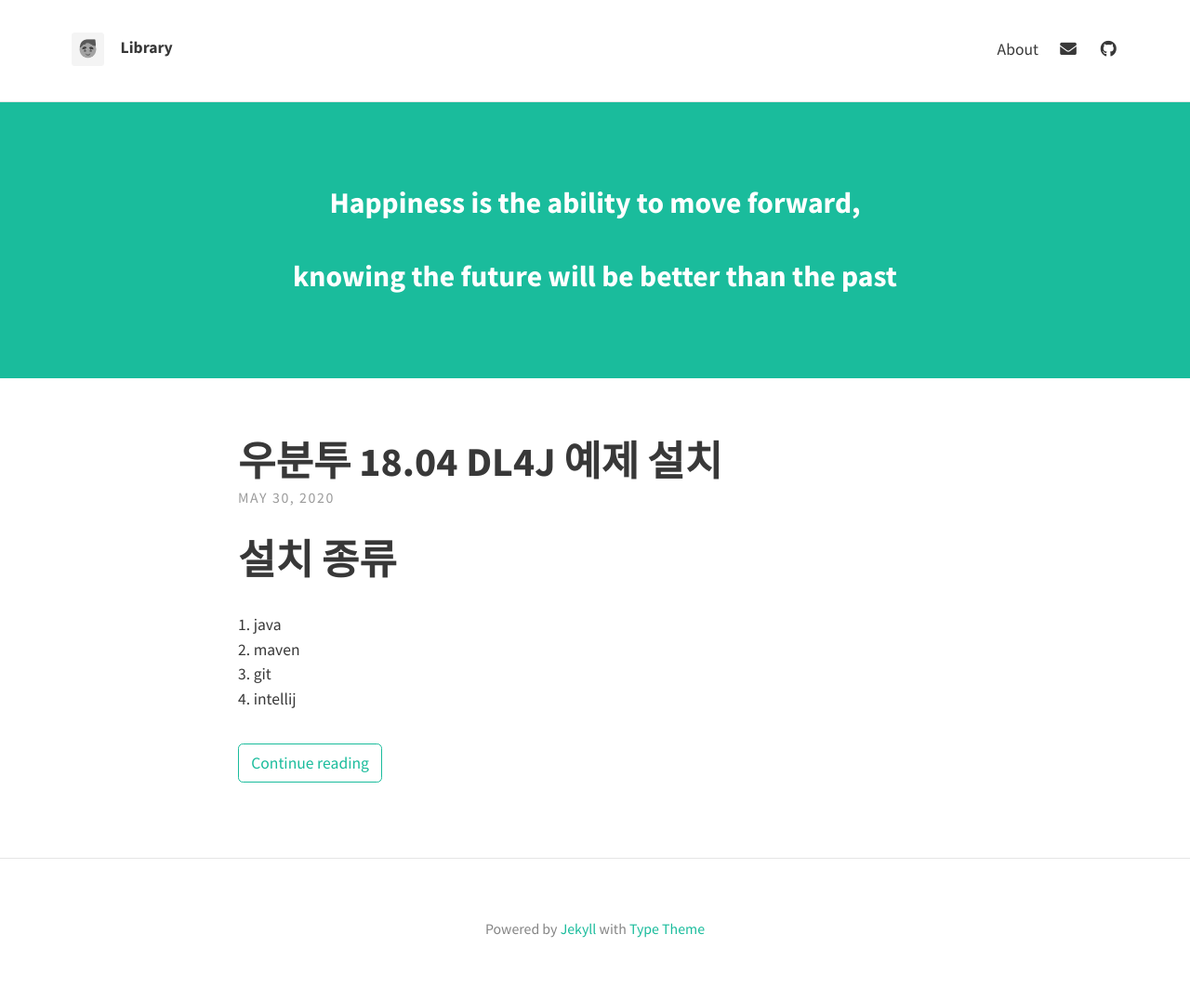
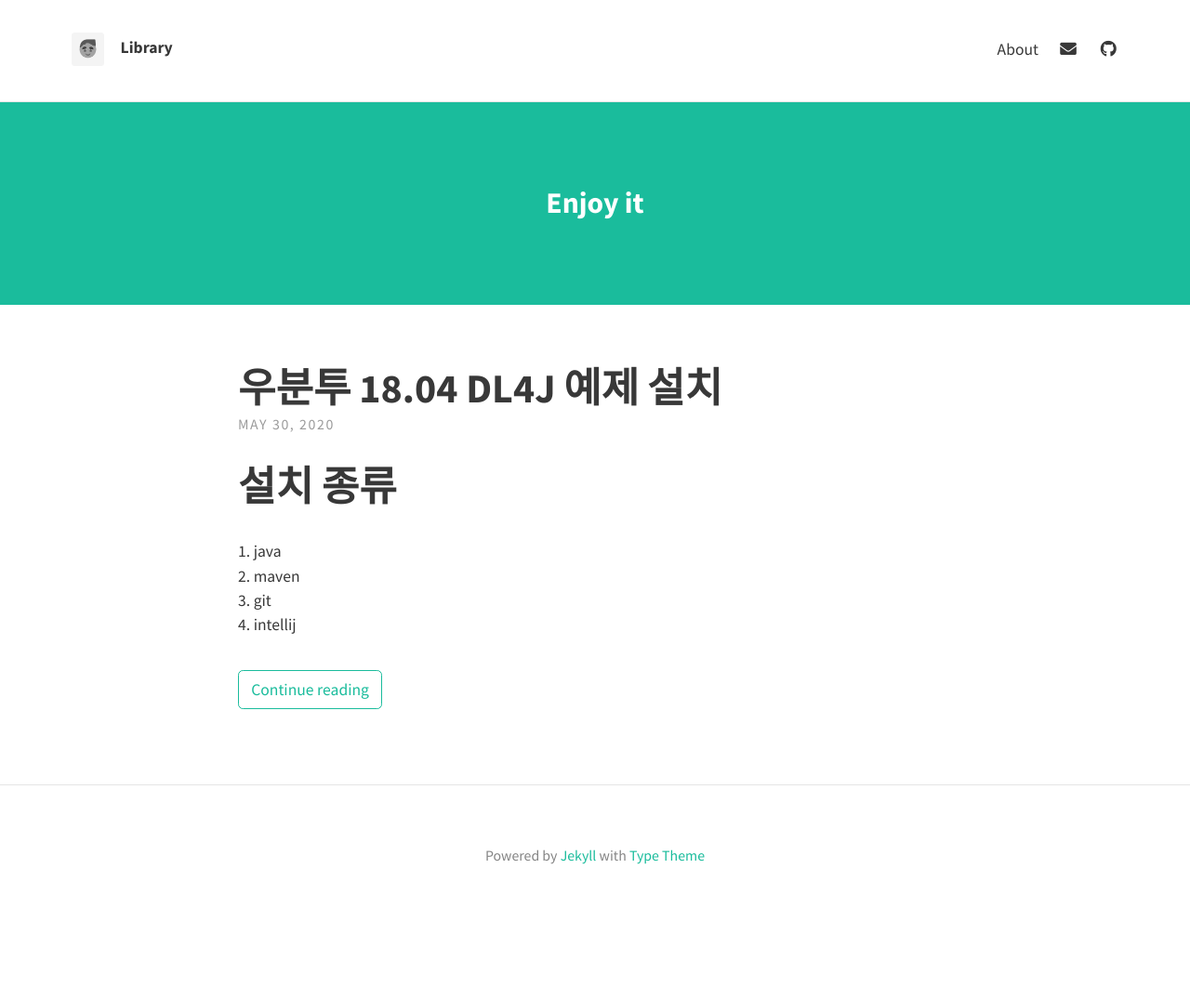
Before and after one commit to prlhspt/prlhspt.github.io, a Jekyll site: the page built from index.html, in a window 1280 px wide. Shown: the whole page at 93% size. Built offline with Jekyll 4.4.1, drawn with Linux system fonts in a browser that asks for light colours; nearby versions of some CDN libraries; the list of posts is cut into pages by our own code; after the commit the page ends 997 px from its top, so only the background shows below that.

Commit message:
Update _config.yml

```diff
--- a/_config.yml
+++ b/_config.yml
@@ -13,8 +13,7 @@ theme_settings:
 
   # Header and footer text
   header_text:
-     <h3><p>Happiness is the ability to move forward,</p>
-     <p>knowing the future will be better than the past</p></h3>
+     <h3><p>Enjoy it</p>
 
   header_text_feature_image:
   footer_text: >
```
